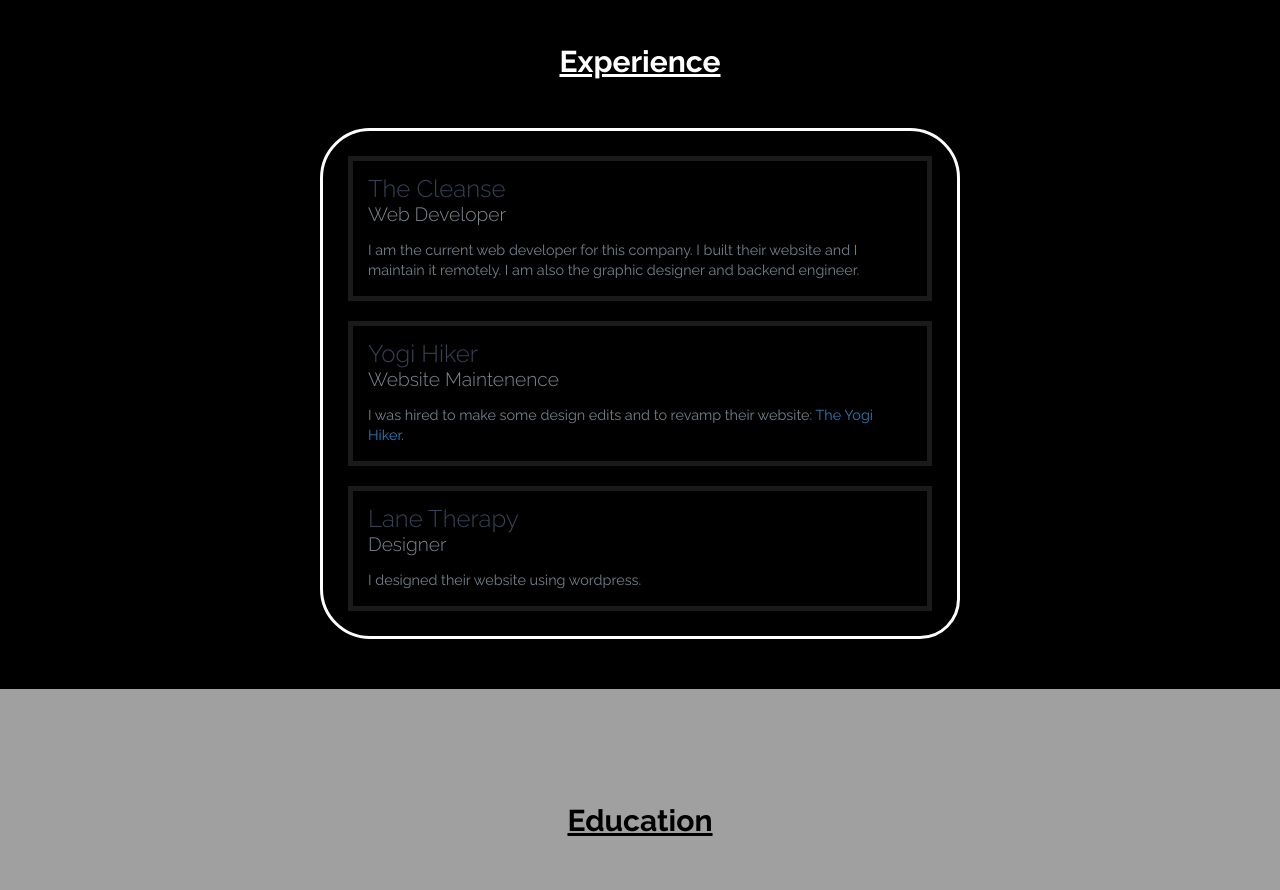
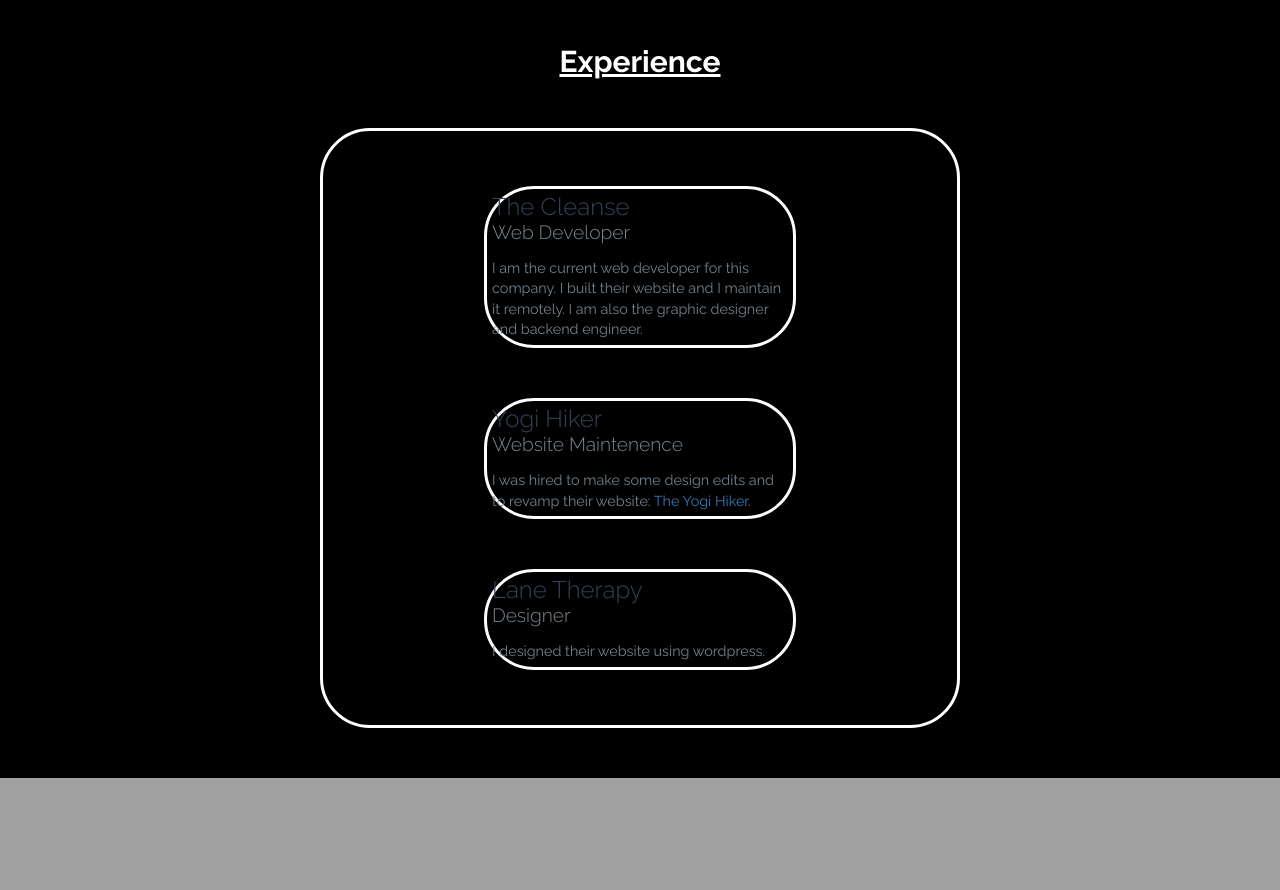
Before and after one commit to good-dude-dev/good-dude-dev.github.io, a plain HTML site: page index.html in a window 1280 px wide. Shown: the part 1420-2310 px from the top of the page. Drawn offline with Linux system fonts and the light colour scheme.

Commit message:
Update style.css

```diff
--- a/css/style.css
+++ b/css/style.css
@@ -232,13 +232,12 @@ h1,h2,h3,h4,h5
         text-align: center;
         text-decoration: underline;
     }
-#exp>div{
-  margin:10px 10px;
+#exp div{
   border:3px solid #ffffff;
   margin: 50px auto;
   width: 50%;
   padding: 5px;
-  border-radius: 50px 50px 40px 50px;
+  border-radius: 50px 50px 50px 50px;
   }
 #exp>div h3{font-size:1.5em;font-weight:300;color:#374054;display:inline-block;margin:0}
 #exp>div h4{font-size:1.2em;font-weight:300;color:#7e8890;margin:0 0 15px 0}
```
